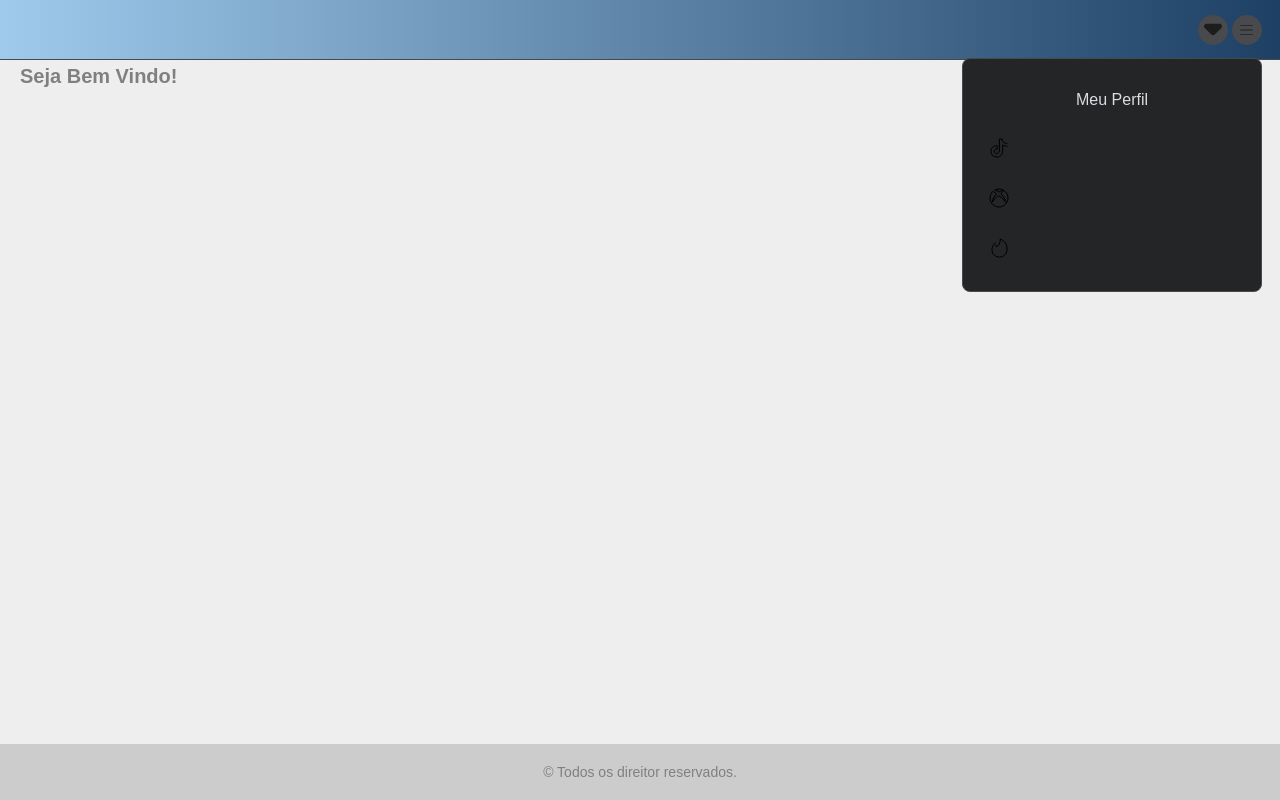
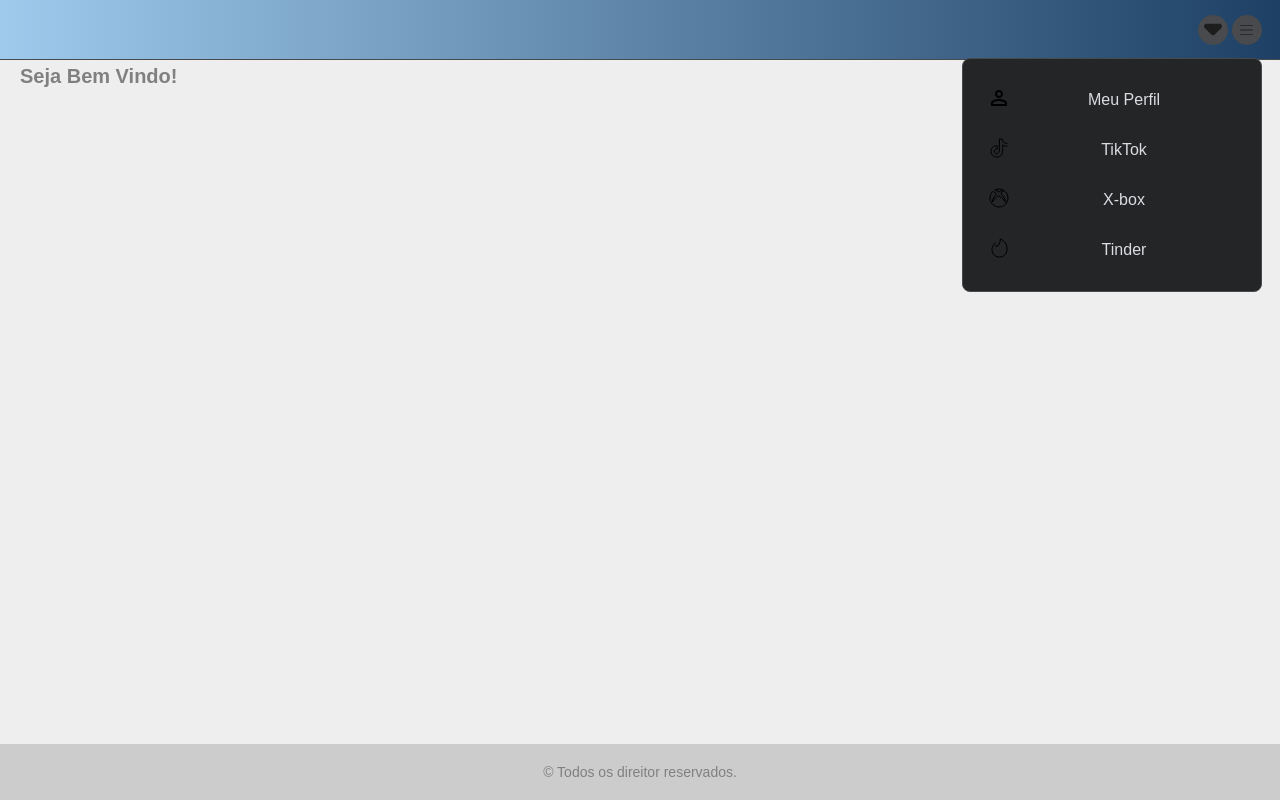
Before and after one commit to PabloHnunes/proj-inicial, a React (Create React App) app: page / in a window 1280 px wide. Both pictures are taken after a click on the link 1247 px from the left and 29 px from the top of the page. Built offline with nearby package versions, Linux system fonts and the light colour scheme.

Commit message:
adiciona nomes aos menus dropdown

```diff
--- a/src/components/DropDownMenu/index.js
+++ b/src/components/DropDownMenu/index.js
@@ -7,6 +7,8 @@ import { ReactComponent as Tinder } from '../../assets/icons/tinder.svg';
 import { ReactComponent as Arrow1 } from '../../assets/icons/arrow-1.svg';
 import { ReactComponent as Arrow2 } from '../../assets/icons/arrow-2.svg';
 import { ReactComponent as Arrow3 } from '../../assets/icons/arrow-3.svg';
+import { ReactComponent as Perfil } from '../../assets/icons/perfil-1.svg';
+
 
 
 import { AreaDropMenu } from '../DropDownMenu/styled';
@@ -14,17 +16,17 @@ import { AreaDropMenu } from '../DropDownMenu/styled';
 function DropDrownMenu(){
     return(
         <AreaDropMenu>
-            <DropDrownItem href="#">
+            <DropDrownItem leftIcon={<Perfil />} href="#">
                 Meu Perfil
             </DropDrownItem>
             <DropDrownItem leftIcon={<TikTok />} rigth={<Arrow1 />}>
-
+                TikTok
             </DropDrownItem>
             <DropDrownItem leftIcon={<XBox />} rigth={<Arrow2 />}>
-
+                X-box
             </DropDrownItem>
             <DropDrownItem leftIcon={<Tinder />} rigth={<Arrow3 />}>
-
+                Tinder
             </DropDrownItem>
         </AreaDropMenu>
     );
```
Also changed, not shown: src/assets/icons/perfil-1.svg (added).
